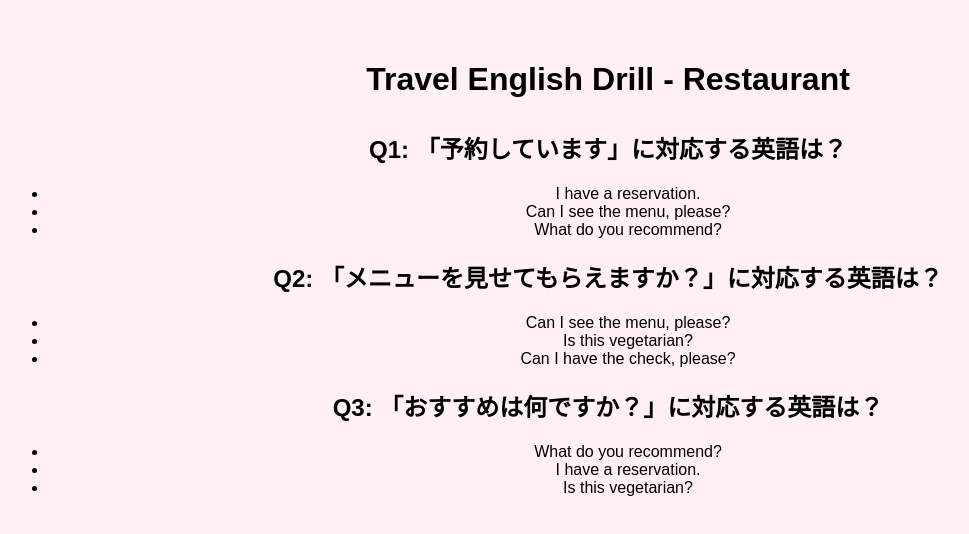
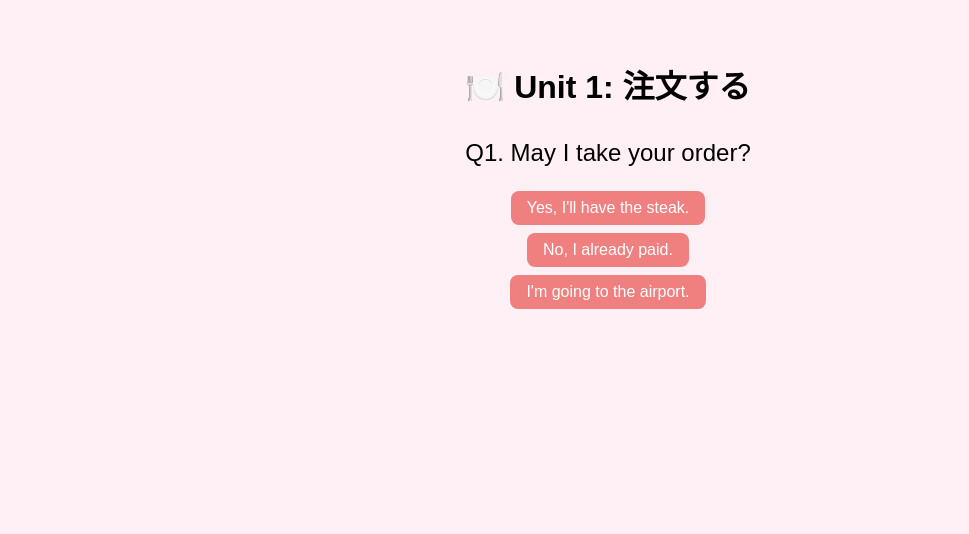
Before and after one commit to shino-lgtm/english2, a plain HTML site: page index.html in a window 1280 px wide. Shown: the whole page, without its empty margins (32-1001 px from the left). Drawn offline with Linux system fonts and the light colour scheme.

Commit message:
Update index.html

```diff
--- a/index.html
+++ b/index.html
@@ -1,59 +1,16 @@
 <!DOCTYPE html>
 <html lang="en">
 <head>
-  <meta charset="UTF-8" />
-  <meta name="viewport" content="width=device-width, initial-scale=1.0"/>
-  <title>Travel English Drill - Restaurant</title>
-  <link rel="stylesheet" href="style.css" />
+  <meta charset="UTF-8">
+  <title>レストラン Unit1</title>
+  <link rel="stylesheet" href="style.css">
 </head>
 <body>
-  <h1>Travel English Drill - Restaurant</h1>
+  <h1>🍽️ Unit 1: 注文する</h1>
+  <div class="question" id="question"></div>
+  <div class="options" id="options"></div>
+  <div class="feedback" id="feedback"></div>
 
-  <div class="section">
-    <h2>Q1: 「予約しています」に対応する英語は？</h2>
-    <ul>
-      <li class="choice" data-text="I have a reservation.">I have a reservation.</li>
-      <li class="choice" data-text="Can I see the menu, please?">Can I see the menu, please?</li>
-      <li class="choice" data-text="What do you recommend?">What do you recommend?</li>
-    </ul>
-  </div>
-
-  <div class="section">
-    <h2>Q2: 「メニューを見せてもらえますか？」に対応する英語は？</h2>
-    <ul>
-      <li class="choice" data-text="Can I see the menu, please?">Can I see the menu, please?</li>
-      <li class="choice" data-text="Is this vegetarian?">Is this vegetarian?</li>
-      <li class="choice" data-text="Can I have the check, please?">Can I have the check, please?</li>
-    </ul>
-  </div>
-
-  <div class="section">
-    <h2>Q3: 「おすすめは何ですか？」に対応する英語は？</h2>
-    <ul>
-      <li class="choice" data-text="What do you recommend?">What do you recommend?</li>
-      <li class="choice" data-text="I have a reservation.">I have a reservation.</li>
-      <li class="choice" data-text="Is this vegetarian?">Is this vegetarian?</li>
-    </ul>
-  </div>
-
-  <!-- 読み上げスクリプト -->
-  <script>
-    function speak(text) {
-      window.speechSynthesis.cancel(); // 既存音声キャンセル
-      const utterance = new SpeechSynthesisUtterance(text);
-      utterance.lang = 'en-US';
-      window.speechSynthesis.speak(utterance);
-    }
-
-    // 選択肢にクリックイベントを追加
-    document.querySelectorAll('.choice').forEach(item => {
-      item.addEventListener('click', () => {
-        const text = item.dataset.text;
-        if (text) {
-          speak(text);
-        }
-      });
-    });
-  </script>
+  <script src="script.js"></script>
 </body>
 </html>
```
